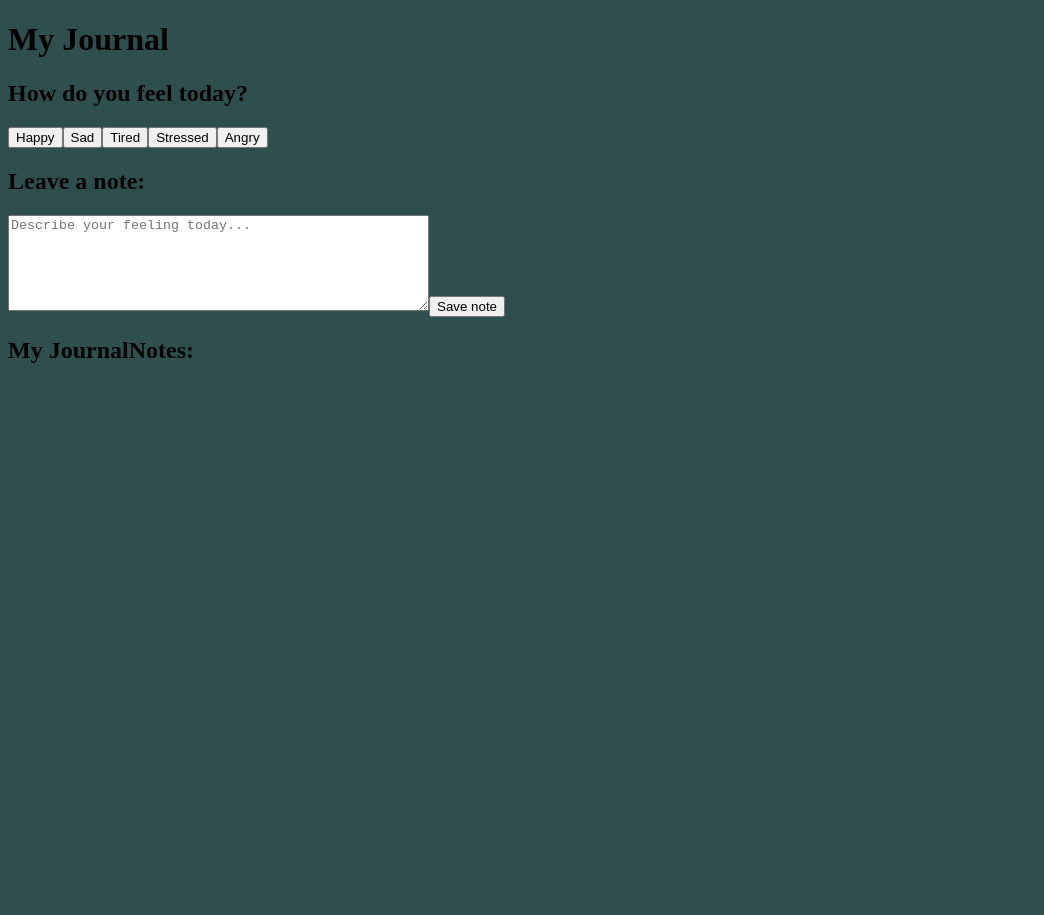
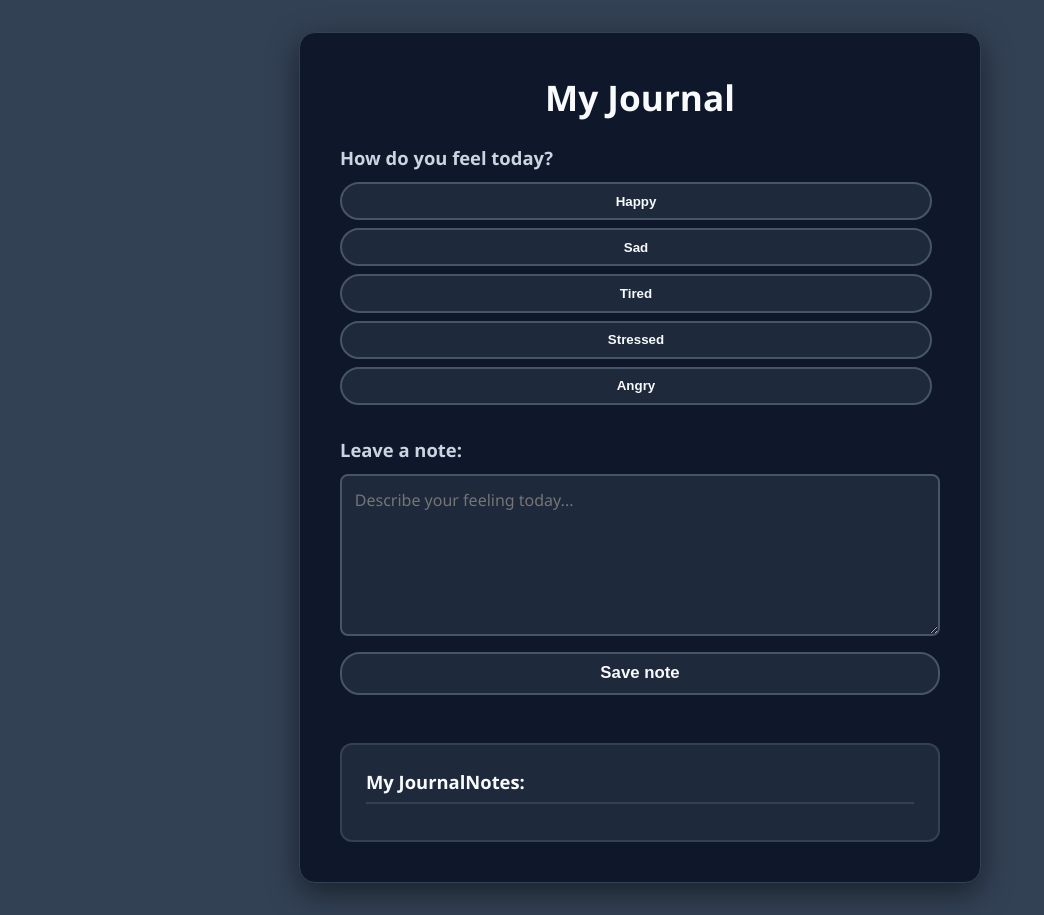
Before and after one commit to Twitty0502/Min-journal-frontend, an Angular app: page / in a window 1280 px wide. Shown: the whole page, without its empty margins (0-1044 px from the left). Before the commit the page ends 800 px from the top, so only its background shows below. Built offline with nearby package versions, Linux system fonts and the light colour scheme.

Commit message:
added some style for visuals on landingpage

```diff
--- a/src/app/journal/journal.css
+++ b/src/app/journal/journal.css
@@ -0,0 +1,171 @@
+/* ==========================================
+   MÖRKT LÄGE (Standard)
+   ========================================== */
+.myjournal-container {
+    --bg-card: #0f172a;
+    --bg-page-subtle: #1e293b;
+    --text-primary: #f8fafc;
+    --text-secondary: #cbd5e1;
+    --text-muted: #94a3b8;
+    --border-color: #334155;
+    --btn-bg: #1e293b;
+    --btn-border: #475569;
+    --btn-text: #f8fafc;
+    --selected-bg: #451a03;
+    --selected-border: #f59e0b;
+    --selected-text: #fef3c7;
+    --accent-color: #14b8a6;
+    --accent-hover: #0d9488;
+    --note-accent: #60a5fa;
+    --shadow: 0 10px 30px rgba(0, 0, 0, 0.5);
+
+    max-width: 600px;
+    margin: 2rem auto;
+    padding: 2.5rem;
+    background-color: var(--bg-card);
+    border-radius: 16px;
+    border: 1px solid var(--border-color);
+    box-shadow: var(--shadow);
+    font-family: 'Segoe UI', system-ui, -apple-system, sans-serif;
+    color: var(--text-primary);
+    transition: all 0.3s ease;
+}
+
+.myjournal-container h1 {
+    text-align: center;
+    color: var(--text-primary);
+    margin-top: 0;
+    margin-bottom: 1.5rem;
+    font-size: 2.2rem;
+    font-weight: 700;
+}
+
+.myjournal-container h2 {
+    font-size: 1.15rem;
+    color: var(--text-secondary);
+    margin-top: 1.5rem;
+    margin-bottom: 0.75rem;
+    font-weight: 700;
+}
+
+.feelings {
+    display: flex;
+    flex-direction: column;
+}
+
+.feelings>button {
+    background-color: var(--btn-bg);
+    border: 2px solid var(--btn-border);
+    color: var(--btn-text);
+    padding: 0.6rem 1.1rem;
+    margin-right: 0.5rem;
+    margin-bottom: 0.5rem;
+    border-radius: 20px;
+    cursor: pointer;
+    font-weight: 600;
+    transition: all 0.2s ease;
+}
+
+.feelings>button:hover {
+    background-color: var(--note-accent);
+    border-color: var(--note-accent);
+    color: #ffffff;
+    transform: translateY(-2px);
+}
+
+.feelings>p {
+    background-color: var(--selected-bg);
+    border: 1px solid var(--selected-border);
+    color: var(--selected-text);
+    padding: 0.85rem 1rem;
+    border-radius: 8px;
+    font-weight: 700;
+    margin: 1.2rem 0;
+}
+
+textarea {
+    width: 100%;
+    box-sizing: border-box;
+    padding: 0.8rem;
+    background-color: var(--bg-page-subtle);
+    border: 2px solid var(--btn-border);
+    border-radius: 8px;
+    font-family: inherit;
+    font-size: 1rem;
+    color: var(--text-primary);
+    resize: vertical;
+    outline: none;
+    transition: all 0.2s ease;
+}
+
+textarea:focus {
+    background-color: var(--bg-card);
+    border-color: var(--note-accent);
+    box-shadow: 0 0 0 3px rgba(96, 165, 250, 0.25);
+}
+
+.save-button {
+    margin-top: 1rem;
+    background-color: var(--accent-color);
+    color: #ffffff;
+    border: none;
+    padding: 0.85rem 1.5rem;
+    border-radius: 8px;
+    font-size: 1.05rem;
+    font-weight: 700;
+    cursor: pointer;
+    transition: background-color 0.2s ease;
+    width: 100%;
+}
+
+.save-button:hover {
+    background-color: var(--accent-hover);
+}
+
+.savedNotes {
+    margin-top: 2.5rem;
+    background-color: var(--bg-page-subtle);
+    border: 2px solid var(--border-color);
+    padding: 1.5rem;
+    border-radius: 12px;
+}
+
+.savedNotes h2 {
+    margin-top: 0;
+    color: var(--text-primary);
+    border-bottom: 2px solid var(--border-color);
+    padding-bottom: 0.5rem;
+}
+
+.savedNotes h3 {
+    color: var(--note-accent);
+    margin-bottom: 0.4rem;
+    font-size: 1.15rem;
+    text-transform: uppercase;
+    letter-spacing: 0.5px;
+}
+
+.savedNotes li {
+    list-style-type: none;
+    background-color: var(--bg-card);
+    border-left: 4px solid var(--note-accent);
+    padding: 1rem;
+    border-radius: 6px;
+    color: var(--text-primary);
+    font-weight: 500;
+    line-height: 1.5;
+}
+
+.savedNotes small {
+    color: var(--text-muted);
+    font-size: 0.85rem;
+    font-weight: 600;
+    display: block;
+    margin-top: 0.5rem;
+}
+
+.savedNotes hr {
+    border: none;
+    border-top: 2px dashed var(--border-color);
+    margin: 1.5rem 0;
+}
--- a/src/styles.css
+++ b/src/styles.css
@@ -1,5 +1,5 @@
 /* You can add global styles to this file, and also import other style files */
 
 body {
-    background-color: darkslategray;
+    background-color: #334155;
 }
```
